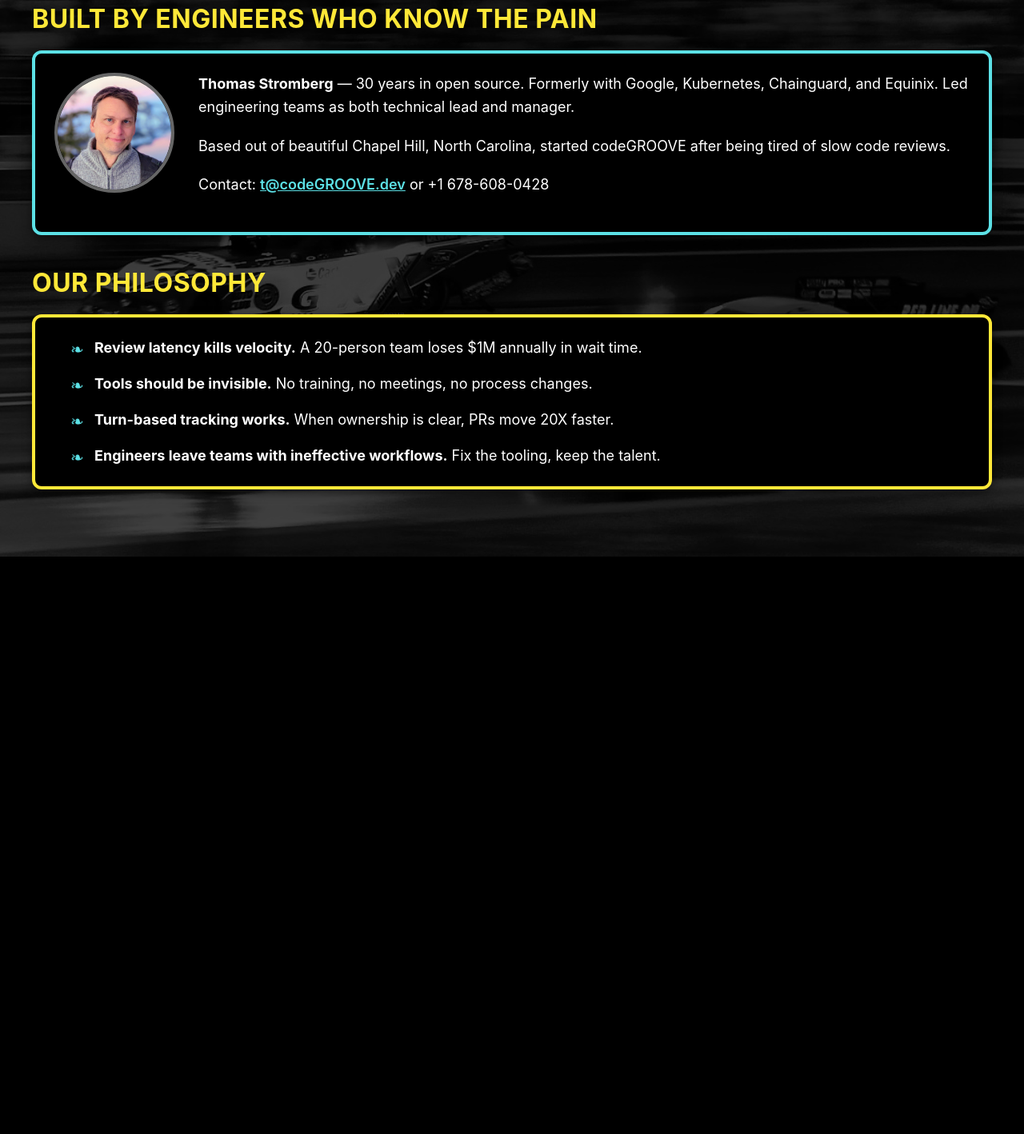
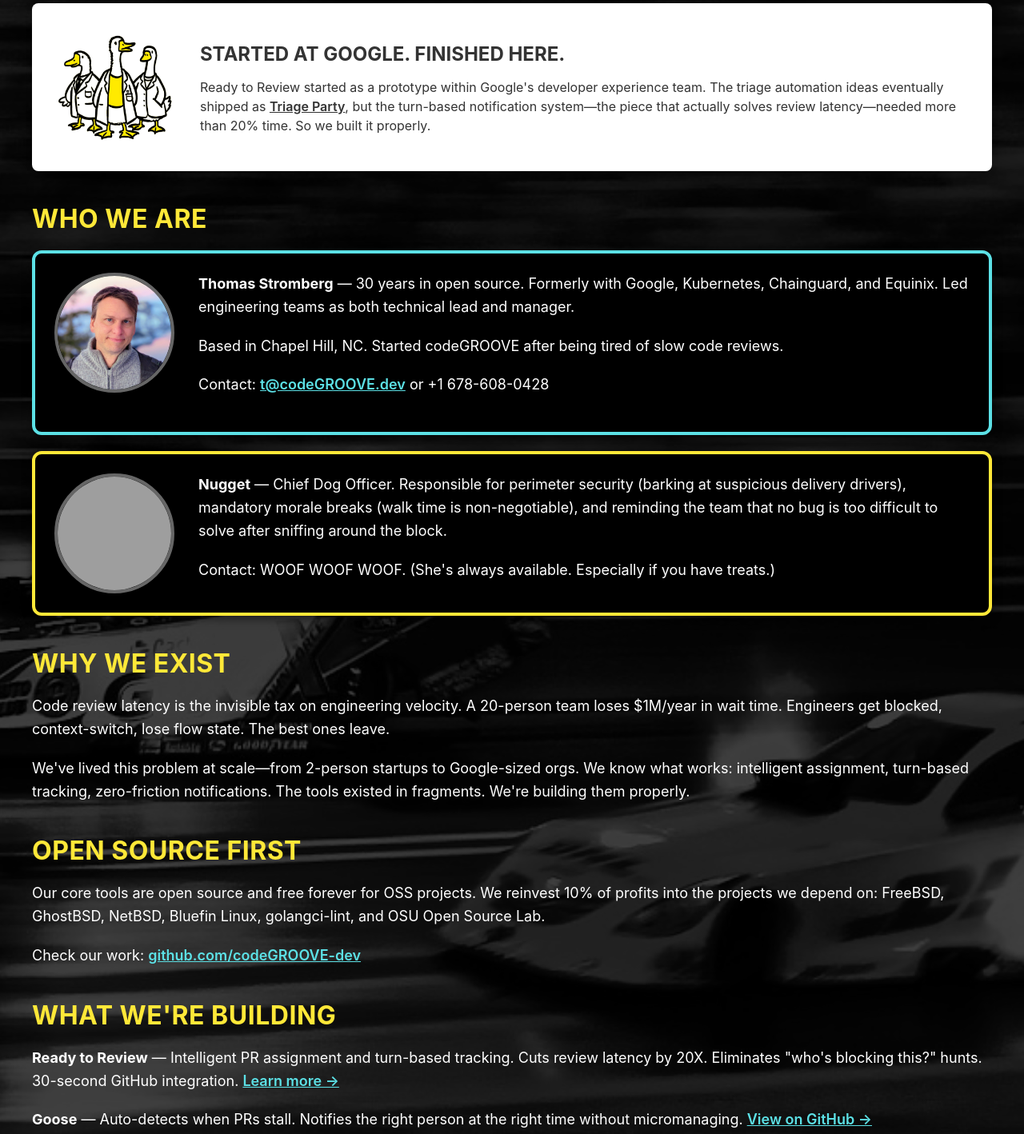
Before and after one commit to codeGROOVE-dev/codegroove-dev.github.io, an Eleventy site: page src/about/index.njk in a window 1280 px wide. Shown: the part 178-1596 px from the top of the page at 80% size. Before the commit the page ends 874 px from the top, so only its background shows below. Built offline with nearby package versions, Linux system fonts and the light colour scheme; Eleventy itself is replaced by a stand-in of ours; files that its build step writes are made by us from their sources; grey boxes are pictures that could not be loaded.

Commit message:
improvements to the about page

```diff
--- a/src/about/index.njk
+++ b/src/about/index.njk
@@ -9,31 +9,52 @@ title: About
   <div class="content-hero-inner">
     <h1>ABOUT</h1>
 
-    <h2>BUILT BY ENGINEERS WHO KNOW THE PAIN</h2>
+    <div style="background: white; padding: 30px; border-radius: 8px; margin-bottom: 30px; box-shadow: 0 2px 8px rgba(0,0,0,0.1);">
+      <div style="display: flex; align-items: center; gap: 30px; flex-wrap: wrap;">
+        <img src="/assets/goose-lab-techs.png" alt="Origin story" style="width: 150px; height: 150px; flex-shrink: 0;" />
+        <div style="flex: 1; min-width: 250px;">
+          <p style="margin: 0 0 10px 0; font-size: 24px; font-weight: 700; color: #333;">STARTED AT GOOGLE. FINISHED HERE.</p>
+          <p style="margin: 0; font-size: 16px; line-height: 1.5; color: #333;">Ready to Review started as a prototype within Google's developer experience team. The triage automation ideas eventually shipped as <a href="https://github.com/google/triage-party" style="color: #333; text-decoration: underline;">Triage Party</a>, but the turn-based notification system—the piece that actually solves review latency—needed more than 20% time. So we built it properly.</p>
+        </div>
+      </div>
+    </div>
+
+    <h2>WHO WE ARE</h2>
 
     <div class="founder-section">
       <img src="/assets/tstromberg.jpg" alt="Thomas Stromberg" class="founder-portrait" />
       <div class="founder-bio">
         <p><strong>Thomas Stromberg</strong> — 30 years in open source. Formerly with Google, Kubernetes, Chainguard, and Equinix. Led engineering teams as both technical lead and manager.</p>
-        <p>Based out of beautiful Chapel Hill, North Carolina, started codeGROOVE after being tired of slow code reviews.</p>
+        <p>Based in Chapel Hill, NC. Started codeGROOVE after being tired of slow code reviews.</p>
         <p>Contact: <a href="mailto:t@codegroove.dev">t@codeGROOVE.dev</a> or +1 678-608-0428</p>
       </div>
     </div>
 
-    <h2>OUR PHILOSOPHY</h2>
-
-    <div class="groove-card groove-card--yellow">
-      <ul style="margin: 0; padding-left: 20px;">
-        <li style="margin-bottom: 16px;"><strong>Review latency kills velocity.</strong> A 20-person team loses $1M annually in wait time.</li>
-
-        <li style="margin-bottom: 16px;"><strong>Tools should be invisible.</strong> No training, no meetings, no process changes.</li>
-
-        <li style="margin-bottom: 16px;"><strong>Turn-based tracking works.</strong> When ownership is clear, PRs move 20X faster.</li>
-
-        <li style="margin-bottom: 0;"><strong>Engineers leave teams with ineffective workflows.</strong> Fix the tooling, keep the talent.</li>
-      </ul>
+    <div class="groove-card groove-card--yellow" style="display: flex; align-items: flex-start; gap: 30px;">
+      <img src="/assets/nugget.jpg" alt="Nugget" class="founder-portrait" />
+      <div class="founder-bio">
+        <p><strong>Nugget</strong> — Chief Dog Officer. Responsible for perimeter security (barking at suspicious delivery drivers), mandatory morale breaks (walk time is non-negotiable), and reminding the team that no bug is too difficult to solve after sniffing around the block.</p>
+        <p>Contact: WOOF WOOF WOOF. (She's always available. Especially if you have treats.)</p>
+      </div>
     </div>
 
+    <h2>WHY WE EXIST</h2>
+
+    <p>Code review latency is the invisible tax on engineering velocity. A 20-person team loses $1M/year in wait time. Engineers get blocked, context-switch, lose flow state. The best ones leave.</p>
+
+    <p>We've lived this problem at scale—from 2-person startups to Google-sized orgs. We know what works: intelligent assignment, turn-based tracking, zero-friction notifications. The tools existed in fragments. We're building them properly.</p>
+
+    <h2>OPEN SOURCE FIRST</h2>
+
+    <p>Our core tools are open source and free forever for OSS projects. We reinvest 10% of profits into the projects we depend on: FreeBSD, GhostBSD, NetBSD, Bluefin Linux, golangci-lint, and OSU Open Source Lab.</p>
+
+    <p>Check our work: <a href="https://github.com/codeGROOVE-dev">github.com/codeGROOVE-dev</a></p>
+
+    <h2>WHAT WE'RE BUILDING</h2>
+
+    <p><strong>Ready to Review</strong> — Intelligent PR assignment and turn-based tracking. Cuts review latency by 20X. Eliminates "who's blocking this?" hunts. 30-second GitHub integration. <a href="/products/ready-to-review/">Learn more →</a></p>
+
+    <p><strong>Goose</strong> — Auto-detects when PRs stall. Notifies the right person at the right time without micromanaging. <a href="https://github.com/codeGROOVE-dev/goose">View on GitHub →</a></p>
 
      </div>
 </section>
```
Also changed, not shown: src/assets/goose-lab-techs.png (added), src/assets/goose-lab-techs.webp (added), src/assets/nugget.webp (added), 1 other file.
